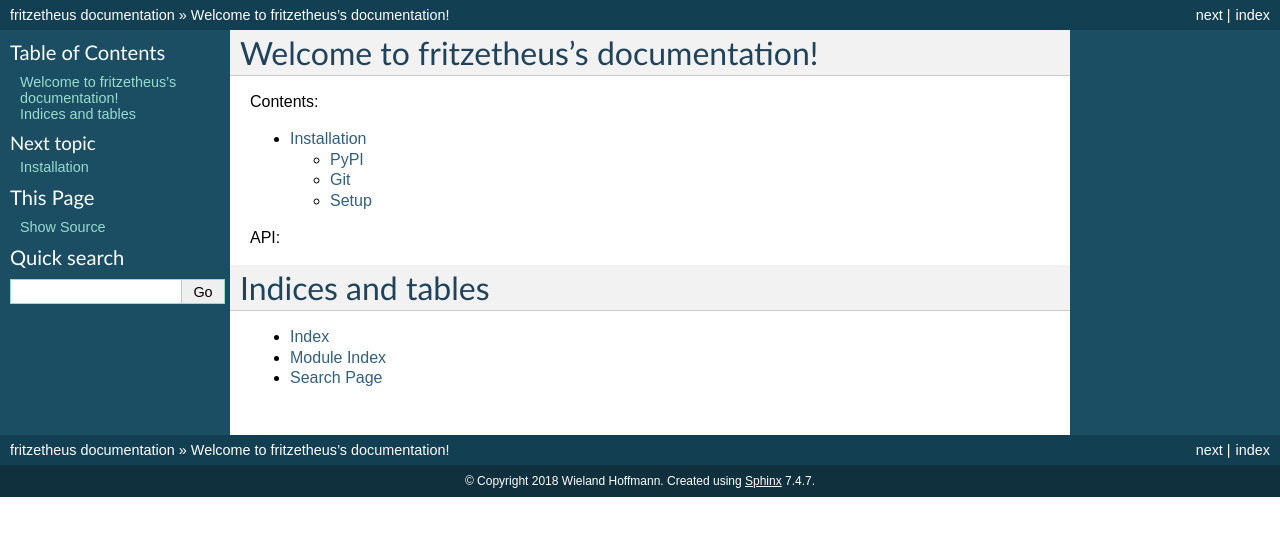
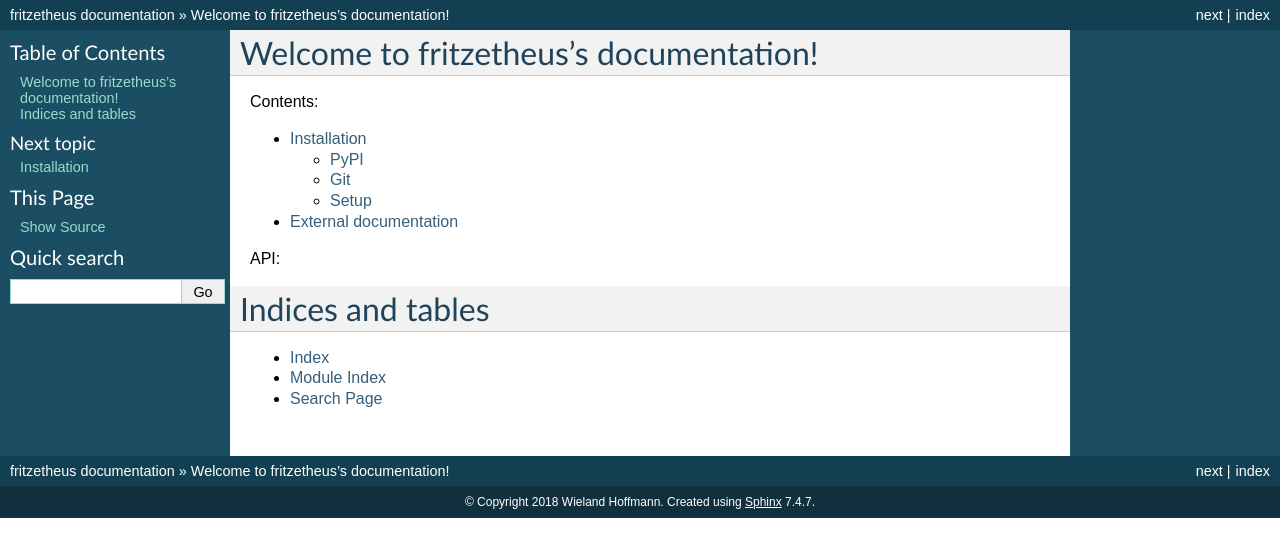
Before and after one commit to mineo/fritzetheus, a Sphinx documentation site: the page built from docs/source/index.rst, in a window 1280 px wide. Shown: the top 557 px of the page. Built offline with Sphinx 7.4.7, drawn with Linux system fonts in a browser that asks for light colours; pages that are not in the unit, such as notebooks, are missing from menus; the version number could not be read and is left out.

Commit message:
Add links to external documentation

```diff
--- /dev/null
+++ b/docs/source/avmdocs.rst
@@ -0,0 +1,6 @@
+External documentation
+======================
+
+* `AVM docs <https://avm.de/service/schnittstellen/>`_
+* `TR64 spec <https://www.broadband-forum.org/technical/download/TR-064.pdf>`_
+* `UPNP spec <https://openconnectivity.org/developer/specifications/upnp-resources/upnp>`_
--- a/docs/source/index.rst
+++ b/docs/source/index.rst
@@ -7,6 +7,7 @@ Contents:
    :maxdepth: 2
 
    setup
+   avmdocs
 
 API:
 
```
